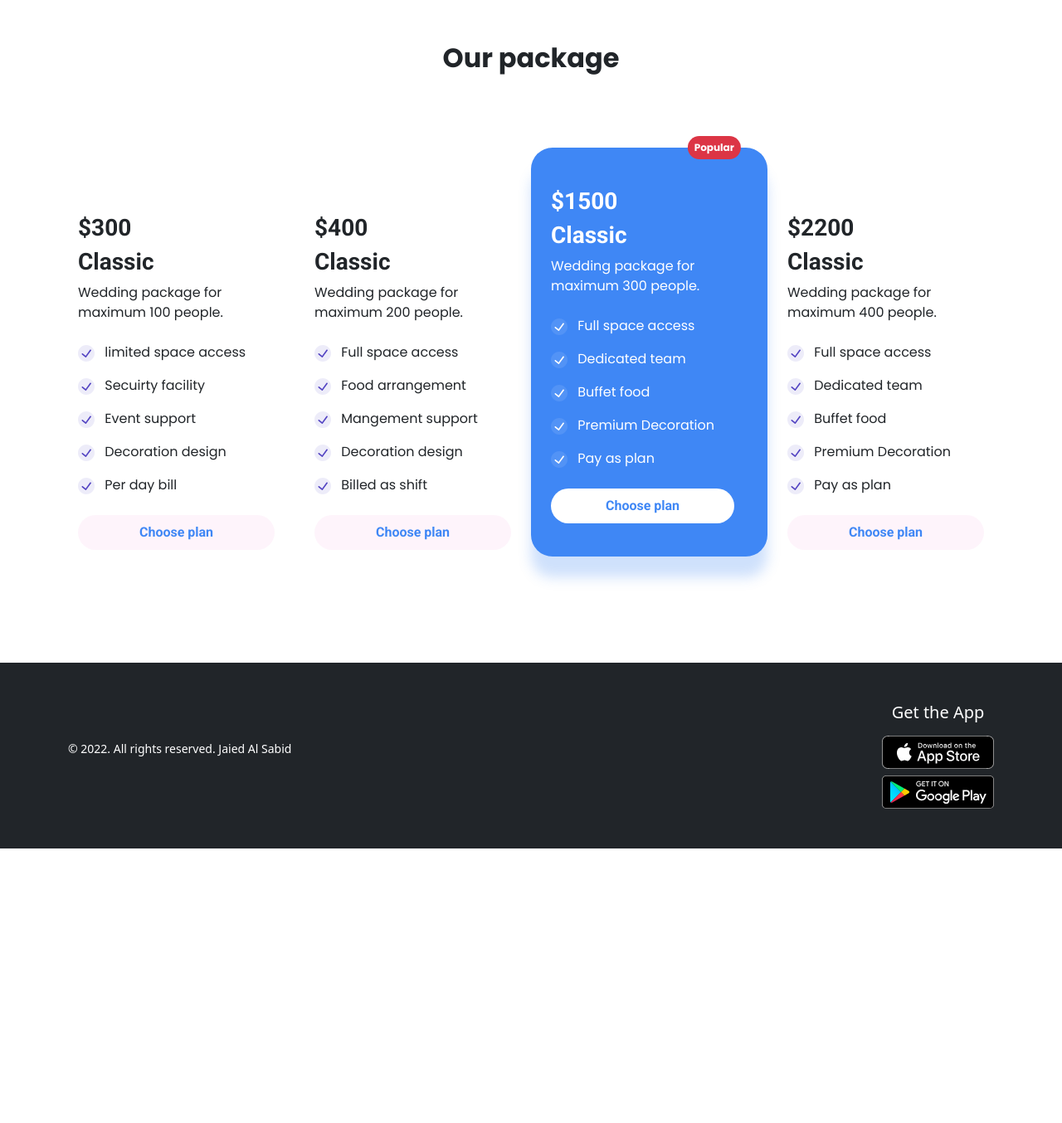
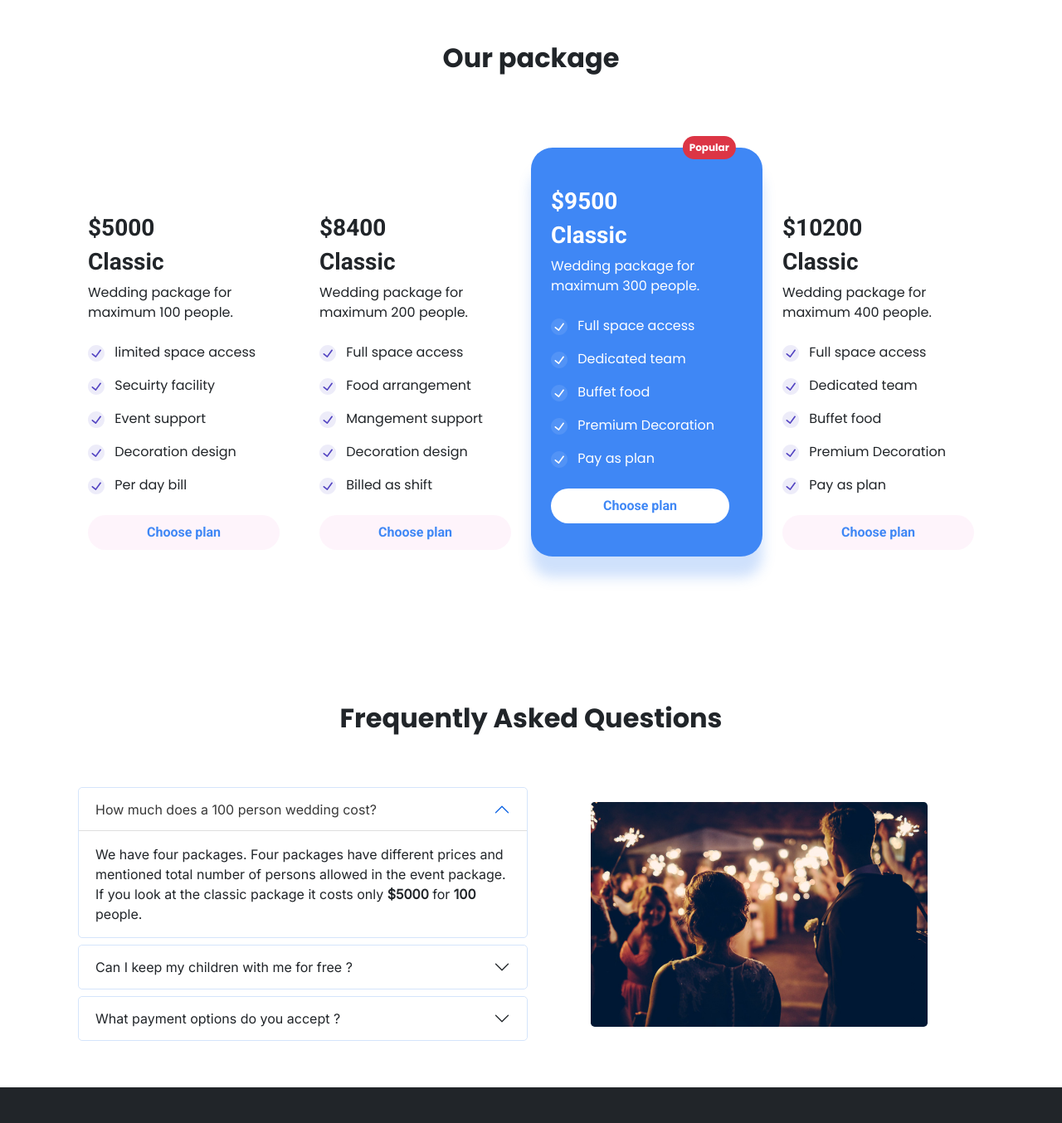
Before and after one commit to jaiedsabid/wedding-convention-center, a plain HTML site: page index.html in a window 1280 px wide. Shown: the part 1266-2620 px from the top of the page at 83% size. Before the commit the page ends 2289 px from the top, so only its background shows below. Drawn offline with nearby package versions, Linux system fonts and the light colour scheme.

Commit message:
Completed FAQ section

```diff
--- a/assets/css/style.css
+++ b/assets/css/style.css
@@ -62,6 +62,30 @@
     background-color: #fff !important;
 }
 
+#accordionExample .border-custom-1 {
+    border: 1px solid #D5E5FB !important;
+    border-radius: 5px !important;
+}
+
+.accordion-button:not(.collapsed) {
+    background-color: #fff !important;
+    color: #383838 !important;
+}
+
+button.accordion-button:not(.collapsed) {
+    border-top-left-radius: 5px !important;
+    border-top-right-radius: 5px !important;
+}
+
+button.accordion-button.collapsed {
+    border-top-left-radius: 5px !important;
+    border-radius: 5px !important;
+}
+
+img.faq-img-size {
+    width: 75%;
+}
+
 
 /* Media queries */
 
@@ -76,6 +100,12 @@
     }
 }
 
+@media screen and (max-width: 1199.99px) {
+    img.faq-img-size {
+        width: 100%;
+    }
+}
+
 @media screen and (min-width: 1024px) {
     /* Larger screens */
 }
--- a/index.html
+++ b/index.html
@@ -74,7 +74,7 @@
                             alt="Wedding">
                         <div class="carousel-caption d-flex flex-column justify-content-center mb-5">
                             <h5 class="fw-bold display-5 mb-3">Exclusive wedding event packages</h5>
-                            <p>We offer three packages for wedding events. Each package offers unique
+                            <p>We offer four packages for wedding events. Each package offers unique
                                 features and customizations</p>
                             <div>
                                 <a href="https://www.linkedin.com/in/jaiedsabid/"
@@ -129,9 +129,10 @@
         <!-- Packages section -->
         <div class="mt-5">
             <h3 class="fs-2 fw-bold text-center mt-5 pt-5 my-lg-5 py-lg-5 font-poppins">Our package</h3>
-            <div class="row g-4 row-cols-1 row-cols-md-2 row-cols-lg-3 row-cols-xl-4 my-lg-5 pt-5 font-poppins">
+            <div
+                class="row g-4 row-cols-1 row-cols-md-2 row-cols-lg-3 row-cols-xl-4 my-lg-5 pt-5 mx-3 mx-lg-0 font-poppins">
                 <div class="col px-4">
-                    <h3 class="fs-3 fw-bold font-roboto">$300</h3>
+                    <h3 class="fs-3 fw-bold font-roboto">$5000</h3>
                     <h3 class="fs-3 fw-bold font-roboto">Classic</h3>
                     <p>Wedding package for maximum 100 people.</p>
                     <ul class="list-group">
@@ -162,7 +163,7 @@
                     </ul>
                 </div>
                 <div class="col px-4">
-                    <h3 class="fs-3 fw-bold font-roboto">$400</h3>
+                    <h3 class="fs-3 fw-bold font-roboto">$8400</h3>
                     <h3 class="fs-3 fw-bold font-roboto">Classic</h3>
                     <p>Wedding package for maximum 200 people.</p>
                     <ul class="list-group">
@@ -196,7 +197,7 @@
                     <span class="position-absolute top-0 end-0 translate-middle badge rounded-pill bg-danger p-2">
                         Popular
                     </span>
-                    <h3 class="fs-3 fw-bold text-white font-roboto">$1500</h3>
+                    <h3 class="fs-3 fw-bold text-white font-roboto">$9500</h3>
                     <h3 class="fs-3 fw-bold text-white font-roboto">Classic</h3>
                     <p class="text-white">Wedding package for maximum 300 people.</p>
                     <ul class="list-group">
@@ -227,7 +228,7 @@
                     </ul>
                 </div>
                 <div class="col px-4">
-                    <h3 class="fs-3 fw-bold font-roboto">$2200</h3>
+                    <h3 class="fs-3 fw-bold font-roboto">$10200</h3>
                     <h3 class="fs-3 fw-bold font-roboto">Classic</h3>
                     <p>Wedding package for maximum 400 people.</p>
                     <ul class="list-group">
@@ -259,6 +260,72 @@
                 </div>
             </div>
         </div>
+        <!-- FAQ Section -->
+        <div class="container my-5">
+            <h2 class="text-center py-5 fw-bold font-poppins">Frequently Asked Questions</h2>
+            <div class="row row-cols-1 row-cols-lg-2 g-2 align-items-center justify-content-center font-inter">
+                <div class="col order-lg-1">
+                    <img class="d-block img-fluid mx-auto rounded-3 faq-img-size"
+                        src="./assets/images/weeding/stock_image (2).jpg" alt="wedding">
+                </div>
+                <div class="col order-lg-0">
+                    <div class="accordion accordion-flush" id="accordionExample">
+                        <div class="accordion-item border rounded my-2 border-custom-1">
+                            <h2 class="accordion-header" id="headingOne">
+                                <button class="accordion-button" type="button" data-bs-toggle="collapse"
+                                    data-bs-target="#collapseOne" aria-expanded="true" aria-controls="collapseOne">
+                                    How much does a 100 person wedding cost?
+                                </button>
+                            </h2>
+                            <div id="collapseOne" class="accordion-collapse collapse show" aria-labelledby="headingOne"
+                                data-bs-parent="#accordionExample">
+                                <div class="accordion-body">
+                                    We have four packages. Four packages have different prices and mentioned total
+                                    number of persons allowed in the event package. If you look at the classic package
+                                    it costs only <strong>$5000</strong> for <strong>100</strong> people.
+                                </div>
+                            </div>
+                        </div>
+                        <div class="accordion-item border rounded my-2 border-custom-1">
+                            <h2 class="accordion-header" id="headingTwo">
+                                <button class="accordion-button collapsed" type="button" data-bs-toggle="collapse"
+                                    data-bs-target="#collapseTwo" aria-expanded="false" aria-controls="collapseTwo">
+                                    Can I keep my children with me for free ?
+                                </button>
+                            </h2>
+                            <div id="collapseTwo" class="accordion-collapse collapse" aria-labelledby="headingTwo"
+                                data-bs-parent="#accordionExample">
+                                <div class="accordion-body">
+                                    Yes. Up to two guest children under five years can stay and have breakfast for free.
+                                </div>
+                            </div>
+                        </div>
+                        <div class="accordion-item border rounded my-2 border-custom-1">
+                            <h2 class="accordion-header" id="headingThree">
+                                <button class="accordion-button collapsed" type="button" data-bs-toggle="collapse"
+                                    data-bs-target="#collapseThree" aria-expanded="false" aria-controls="collapseThree">
+                                    What payment options do you accept ?
+                                </button>
+                            </h2>
+                            <div id="collapseThree" class="accordion-collapse collapse" aria-labelledby="headingThree"
+                                data-bs-parent="#accordionExample">
+                                <div class="accordion-body">
+                                    <p>
+                                        We accept the following modes of payment:
+                                    </p>
+                                    <ol class="list-group list-group-numbered border-0">
+                                        <li class="list-group-item border-0">VISA.</li>
+                                        <li class="list-group-item border-0">MasterCard.</li>
+                                        <li class="list-group-item border-0">AMEX.</li>
+                                        <li class="list-group-item border-0">Cash.</li>
+                                    </ol>
+                                </div>
+                            </div>
+                        </div>
+                    </div>
+                </div>
+            </div>
+        </div>
     </main>
     <!-- Footer -->
     <footer class="bg-dark">
```
Also changed, not shown: assets/images/weeding/stock_image (2).jpg (added).
